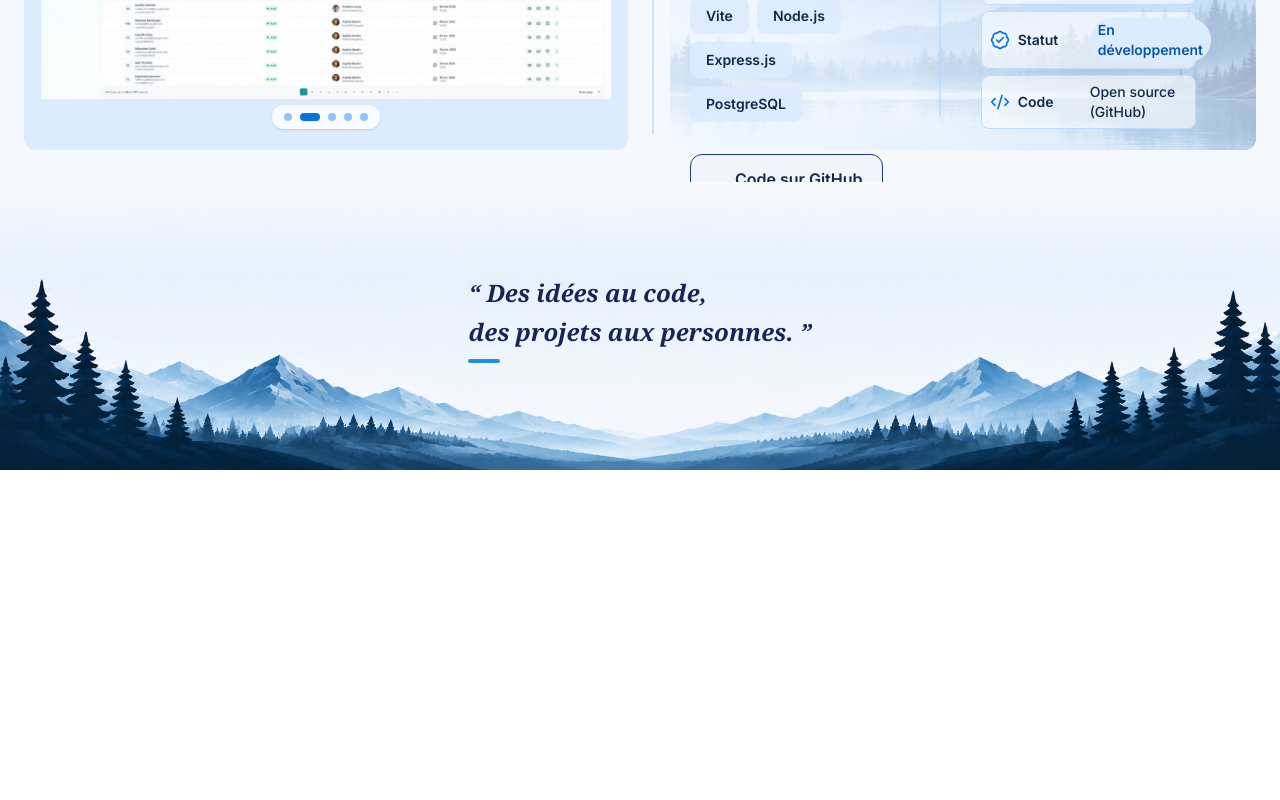
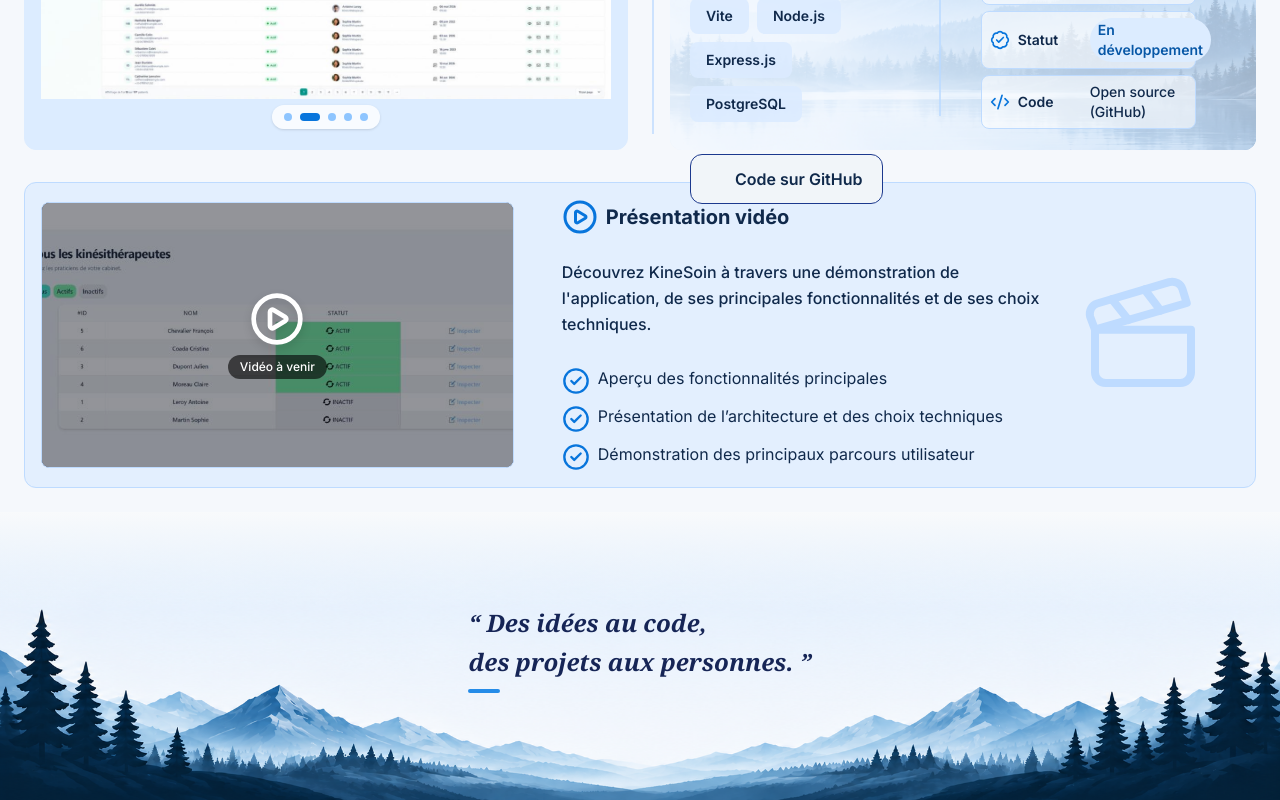
Before and after one commit to Coada-Emilian/developer-portfolio, a React (Vite) app in the folder frontend/: page /projects/1 in a window 1280 px wide. Shown: the part 823-1623 px from the top of the page. Before the commit the page ends 1293 px from the top, so only its background shows below. Built offline with nearby package versions, Linux system fonts and the light colour scheme; some icons are missing.

Commit message:
feat: add reusable project video section

```diff
--- a/frontend/src/pages/project/ProjectPage.tsx
+++ b/frontend/src/pages/project/ProjectPage.tsx
@@ -4,6 +4,7 @@ import ProjectSection from '../../components/shared/project-section/ProjectSecti
 import { highlights } from '../../data/pages/project'
 import { projects } from '../../data/projects'
 import HeroSection from './sections/HeroSection'
+import ProjectVideoSection from './sections/VideoSection'
 
 export default function ProjectPage() {
   const { id } = useParams()
@@ -18,6 +19,8 @@ export default function ProjectPage() {
         <HighlightsSection highlights={highlights} />
 
         {currentProject && <ProjectSection project={currentProject} isProjectSection />}
+
+        {currentProject && <ProjectVideoSection project={currentProject} />}
       </div>
     </main>
   )
--- /dev/null
+++ b/frontend/src/pages/project/sections/VideoSection.tsx
@@ -0,0 +1,90 @@
+import { CheckCircle2, CirclePlay, Clapperboard } from 'lucide-react'
+import type { IProject } from '../../../@types/interfaces/pages/projects/IProject'
+
+interface ProjectVideoSectionProps {
+  project: IProject
+  videoUrl?: string
+  highlights?: string[]
+}
+
+export default function ProjectVideoSection({
+  project,
+  videoUrl,
+  highlights = [
+    'Aperçu des fonctionnalités principales',
+    'Présentation de l’architecture et des choix techniques',
+    'Démonstration des principaux parcours utilisateur',
+  ],
+}: ProjectVideoSectionProps) {
+  const poster = project.media[0]?.src
+
+  return (
+    <section className="w-full rounded-xl border border-blue-200 bg-blue-100/70 p-3 md:p-4">
+      <div className="grid grid-cols-1 items-center gap-4 md:grid-cols-[1fr_1.5fr] lg:grid-cols-[1fr_1.5fr]">
+        {/* Video player / placeholder */}
+        <div className="relative aspect-video overflow-hidden rounded-lg border border-blue-200 bg-slate-900">
+          {videoUrl ? (
+            <video
+              controls
+              preload="metadata"
+              poster={poster}
+              className="h-full w-full object-cover"
+            >
+              <source src={videoUrl} type="video/mp4" />
+              Votre navigateur ne prend pas en charge la lecture vidéo.
+            </video>
+          ) : (
+            <>
+              {poster && (
+                <img
+                  src={poster}
+                  alt={`${project.title} – aperçu vidéo`}
+                  className="h-full w-full object-cover opacity-70"
+                />
+              )}
+
+              <div className="absolute inset-0 flex flex-col items-center justify-center bg-black/20">
+                <CirclePlay className="size-12 text-white drop-shadow-lg sm:size-14" />
+                <span className="mt-2 rounded-full bg-black/60 px-3 py-1 text-xs font-medium text-white">
+                  Vidéo à venir
+                </span>
+              </div>
+            </>
+          )}
+        </div>
+
+        {/* Video information */}
+        <div className="relative flex min-w-0 items-center gap-3 sm:gap-5 lg:px-8">
+          <div className="min-w-0 flex-1 lg:flex lg:flex-col lg:gap-4">
+            <h3 className="mb-2 flex items-center gap-2 text-sm font-bold text-text-primary md:text-base lg:text-xl">
+              <CirclePlay className="size-4 md:size-5 lg:size-9 shrink-0 text-blue-600" />
+              Présentation vidéo
+            </h3>
+
+            <p className="mb-3 text-xs leading-relaxed text-text-primary sm:text-sm md:font-medium lg:text-base">
+              Découvrez {project.title} à travers une démonstration de l'application, de ses
+              principales fonctionnalités et de ses choix techniques.
+            </p>
+
+            <ul className="space-y-2">
+              {highlights.map((highlight, index) => (
+                <li
+                  key={index}
+                  className="flex items-start gap-2 text-xs leading-relaxed text-text-primary md:text-sm lg:text-base"
+                >
+                  <CheckCircle2 className="mt-0.5 size-3.5 md:size-4 lg:size-7 shrink-0 text-blue-600" />
+                  {highlight}
+                </li>
+              ))}
+            </ul>
+          </div>
+
+          {/* Decorative icon */}
+          <div className="hidden shrink-0 items-center justify-center text-blue-200 lg:flex">
+            <Clapperboard className="size-16 lg:size-32" strokeWidth={1.5} />
+          </div>
+        </div>
+      </div>
+    </section>
+  )
+}
```
